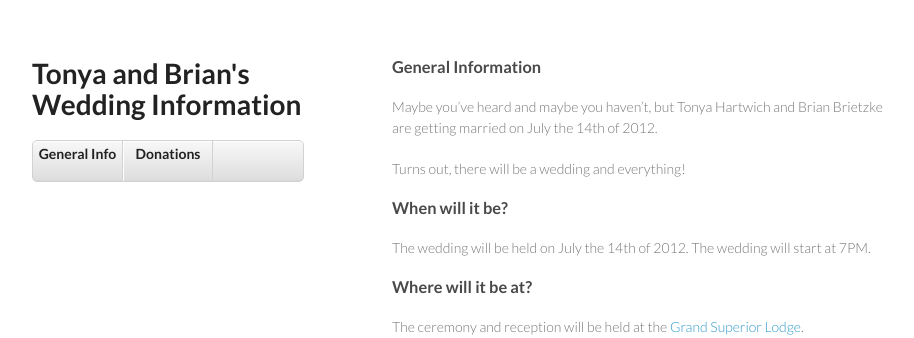
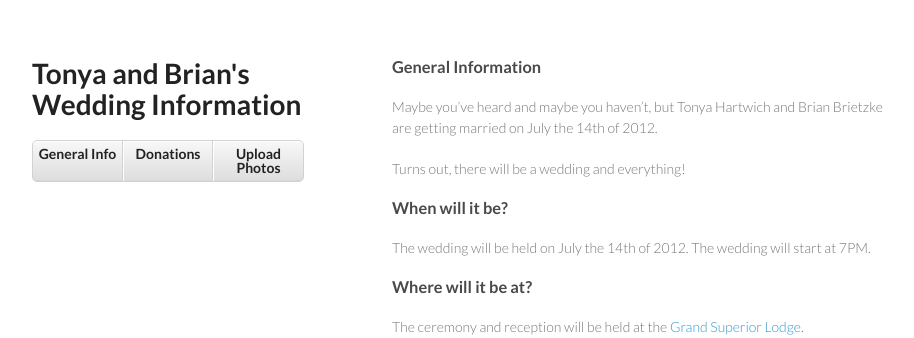
Before and after one commit to bbrietzke/tonyaandbrian, a Jekyll site: the page built from index.md, in a window 1280 px wide. Shown: the top 338 px of the page, without its empty margins (178-1092 px from the left). Built offline with Jekyll 4.4.1, drawn with Linux system fonts in a browser that asks for light colours; Markdown is read by kramdown in place of the engine named in the settings.

Commit message:
Updating layout for photo uploader.

```diff
--- a/_layouts/default.html
+++ b/_layouts/default.html
@@ -20,6 +20,7 @@
         <ul>
           <li><a href="/"><strong>General Info</strong></a></li>
           <li><a href="/donations.html"><strong>Donations</strong></a></li>
+          <li><a href="http://mneme.tonyaandbrian.us/"><strong>Upload Photos</strong></a></li>
         </ul>
       </header>
       <section>
```
